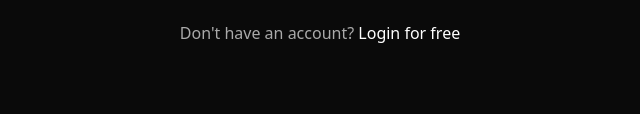
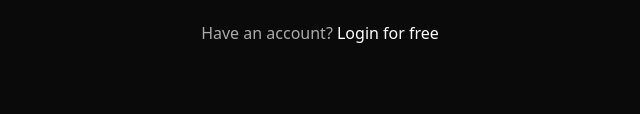
Before and after one commit to zeinabmostafa875/StarPlus, a plain HTML site: page sign up.html in a window 1280 px wide. Shown: the part 678-792 px from the top of the page, 16-656 px from the left. Drawn offline with Linux system fonts and the light colour scheme.

Commit message:
Update sign up.html

```diff
--- a/sign up.html
+++ b/sign up.html
@@ -193,7 +193,7 @@
                     <button type="submit" class="signup-btn">Sign Up</button>
 
                     <div class="register-link">
-                        <p>Don't have an account? <a href="login.html">Login for free</a></p>
+                        <p>Have an account? <a href="login.html">Login for free</a></p>
                     </div>
                 </form>
             </div>
```
